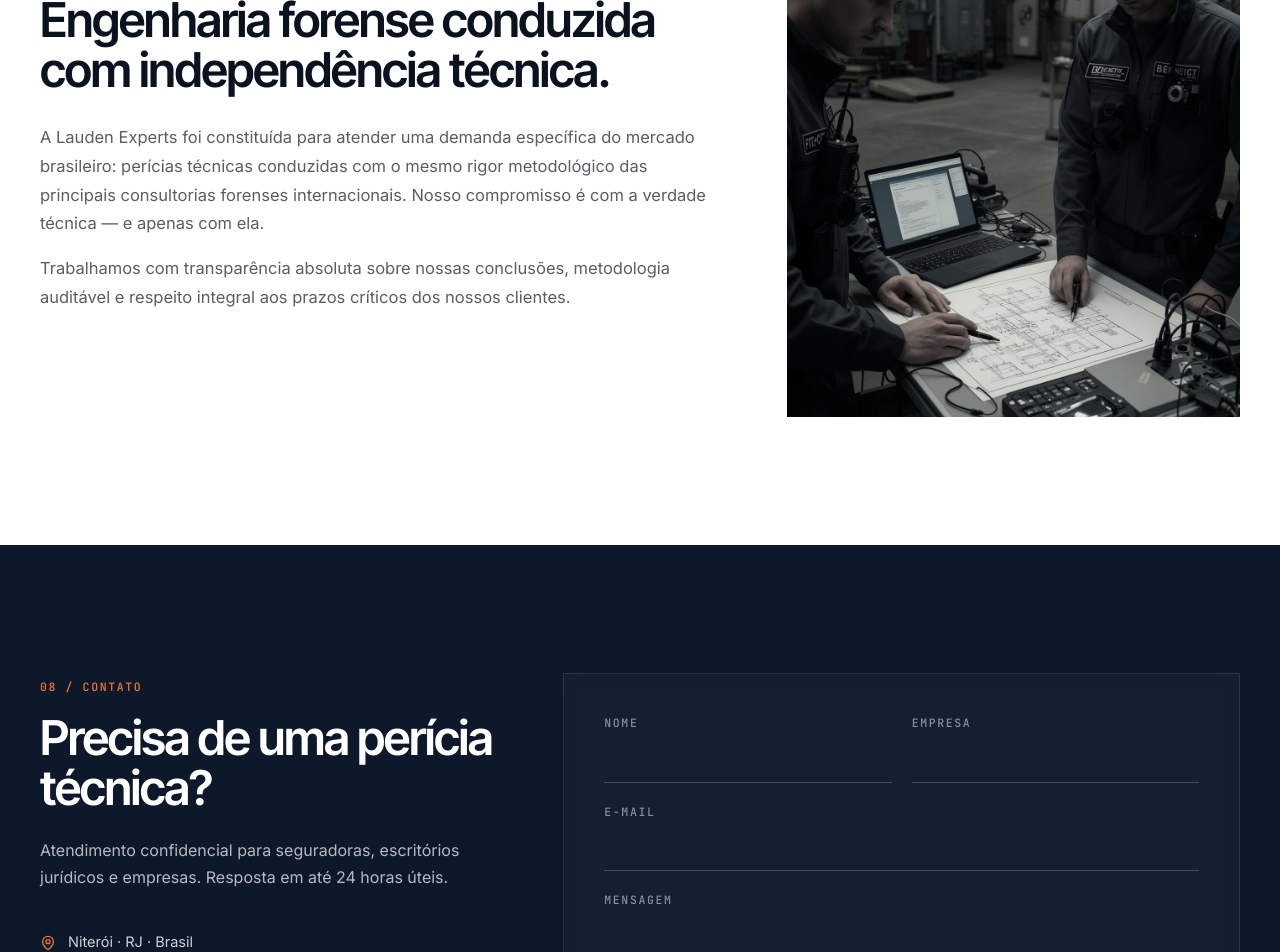
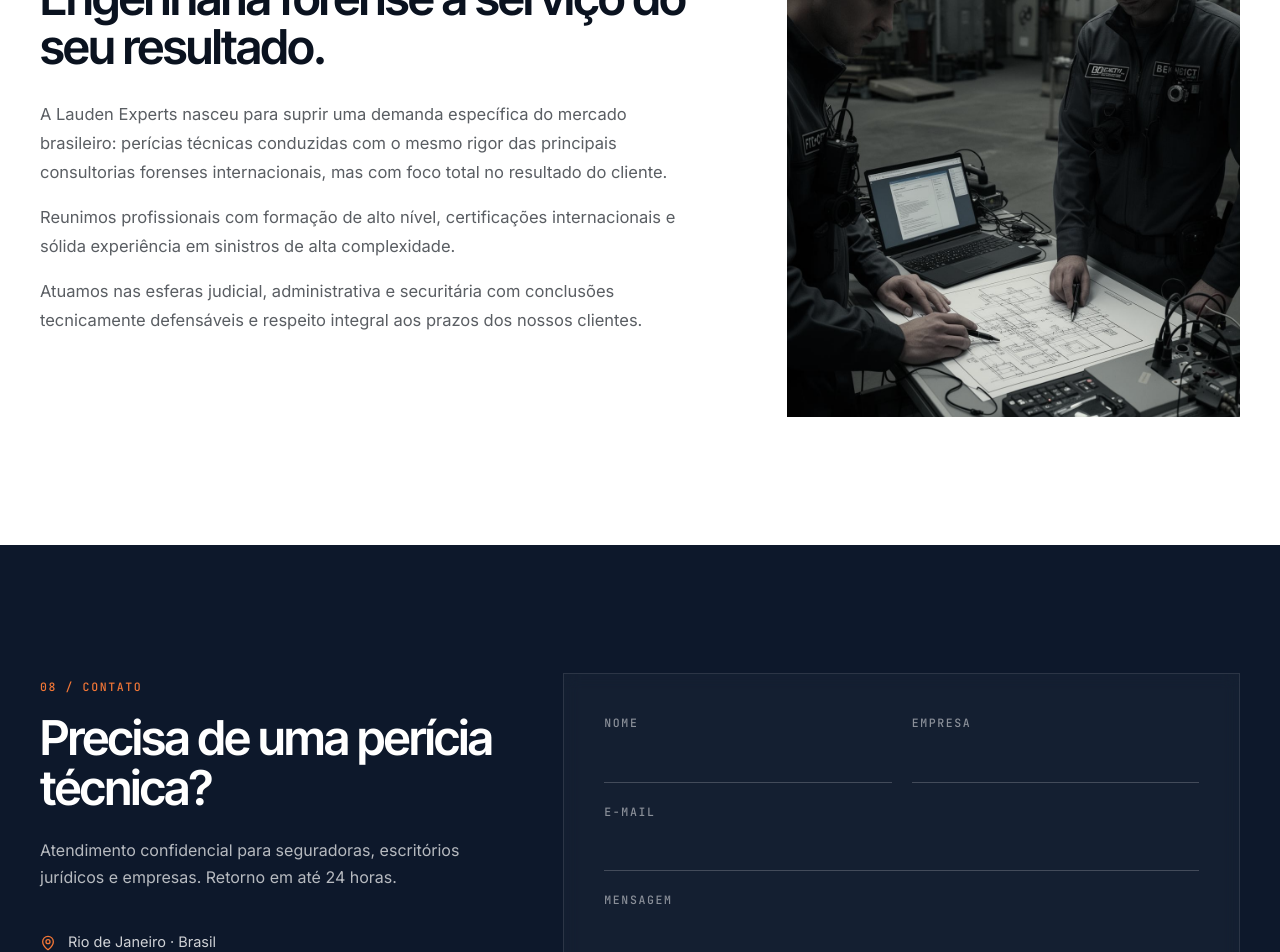
Before and after one commit to hiroshi-dev-collab/fire-explosion-forensics-site, a Next.js app: page / in a window 1280 px wide. Shown: the part 6900-7852 px from the top of the page. Built offline with nearby package versions, Linux system fonts and the light colour scheme.

Commit message:
feat: section 08 — Rev1 copy (remove placeholder, location to Rio de Janeiro · Brasil)

```diff
--- a/app/page.tsx
+++ b/app/page.tsx
@@ -691,19 +691,23 @@ function About() {
         <div className="lg:col-span-7 order-2 lg:order-1">
           <span className="font-mono-tag text-flame">07 / Sobre a Lauden</span>
           <h2 className="mt-4 font-display font-semibold text-ink text-[32px] lg:text-[48px] leading-[1.04] tracking-[-0.03em]">
-            Engenharia forense conduzida com independência técnica.
+            Engenharia forense a serviço do seu resultado.
           </h2>
           <p className="mt-7 text-ink-muted text-[16.5px] leading-[1.75] max-w-2xl">
-            A Lauden Experts foi constituída para atender uma demanda
-            específica do mercado brasileiro: perícias técnicas conduzidas com
-            o mesmo rigor metodológico das principais consultorias forenses
-            internacionais. Nosso compromisso é com a verdade técnica — e
-            apenas com ela.
+            A Lauden Experts nasceu para suprir uma demanda específica do
+            mercado brasileiro: perícias técnicas conduzidas com o mesmo rigor
+            das principais consultorias forenses internacionais, mas com foco
+            total no resultado do cliente.
           </p>
           <p className="mt-4 text-ink-muted text-[16.5px] leading-[1.75] max-w-2xl">
-            Trabalhamos com transparência absoluta sobre nossas conclusões,
-            metodologia auditável e respeito integral aos prazos críticos dos
-            nossos clientes.
+            Reunimos profissionais com formação de alto nível, certificações
+            internacionais e sólida experiência em sinistros de alta
+            complexidade.
+          </p>
+          <p className="mt-4 text-ink-muted text-[16.5px] leading-[1.75] max-w-2xl">
+            Atuamos nas esferas judicial, administrativa e securitária com
+            conclusões tecnicamente defensáveis e respeito integral aos
+            prazos dos nossos clientes.
           </p>
         </div>
         <div className="lg:col-span-5 order-1 lg:order-2">
@@ -733,12 +737,12 @@ function ContactSection() {
           </h2>
           <p className="mt-6 text-white/70 text-[16px] leading-[1.7] max-w-md">
             Atendimento confidencial para seguradoras, escritórios jurídicos e
-            empresas. Resposta em até 24 horas úteis.
+            empresas. Retorno em até 24 horas.
           </p>
           <div className="mt-10 space-y-5 text-[14.5px] text-white/80">
             <div className="flex items-start gap-3">
               <MapPin className="w-4 h-4 text-flame mt-1 shrink-0" />
-              <span>Niterói · RJ · Brasil</span>
+              <span>Rio de Janeiro · Brasil</span>
             </div>
             <div className="flex items-start gap-3">
               <Phone className="w-4 h-4 text-flame mt-1 shrink-0" />
@@ -799,7 +803,7 @@ function Footer() {
         <div>
           <h4 className="font-mono-tag text-white/40 mb-5">Contato</h4>
           <ul className="space-y-3 text-[13.5px] text-white/75">
-            <li>Niterói · RJ</li>
+            <li>Rio de Janeiro · Brasil</li>
             <li>+55 (21) 98477-4076</li>
             <li>contato@lauden.com.br</li>
           </ul>
```
